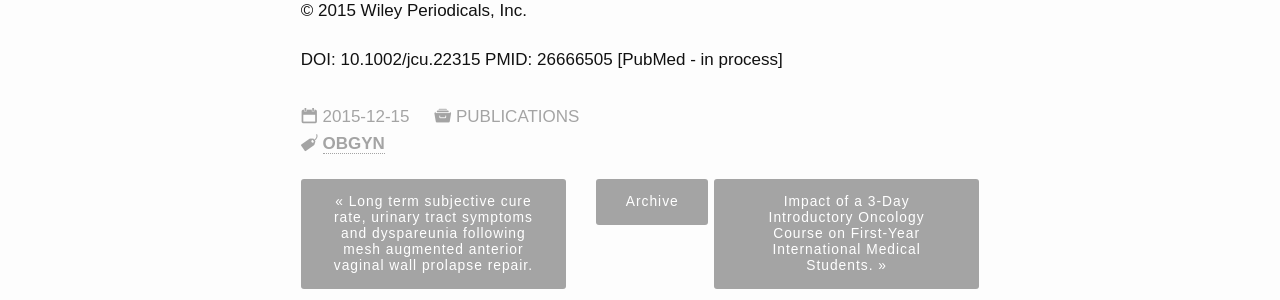
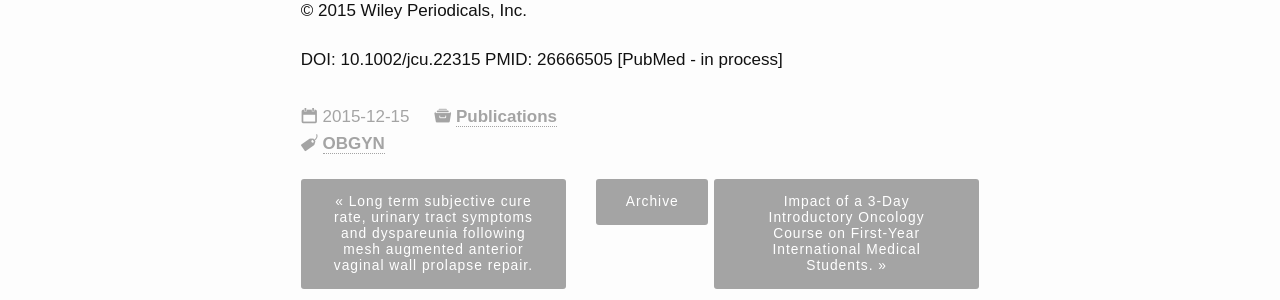
Before and after one commit to vsevkayf/OmarKhayyam, a Jekyll site: the page built from _posts/2015-12-15-140.md, in a window 1280 px wide. Shown: the part 1346-1646 px from the top of the page. Built offline with Jekyll 4.4.1, drawn with Linux system fonts in a browser that asks for light colours; nearby versions of some CDN libraries; some web fonts are replaced.

Commit message:
Update _meta_information.html

```diff
--- a/_includes/_meta_information.html
+++ b/_includes/_meta_information.html
@@ -12,7 +12,8 @@
 				<time class="icon-calendar pr20" datetime="{{ page.date | date: "%Y-%m-%d" }}" itemprop="datePublished"> {{ page.date | date: "%Y-%m-%d" }}</time>
 				{% endif %}
 
-				{% if page.categories %}<span class="icon-archive pr20"> {{ page.categories | join: ' · ' | upcase }}{% endif %}</span>
+				{% if page.categories %}<span class="pr20">{% for cat in page.categories %}<span class="icon-archive pr20">  <a href="/{{cat}}">{{cat}}</a></span> {% endfor %}{% endif %}</span>
+
 				<br />
 				<span class="pr20">{% for tag in page.tags %}<span class="icon-price-tag pr10">  <a href="/tags/{{tag}}">{{tag}}</a></span> {% endfor %}</span>
 			</p>
```
